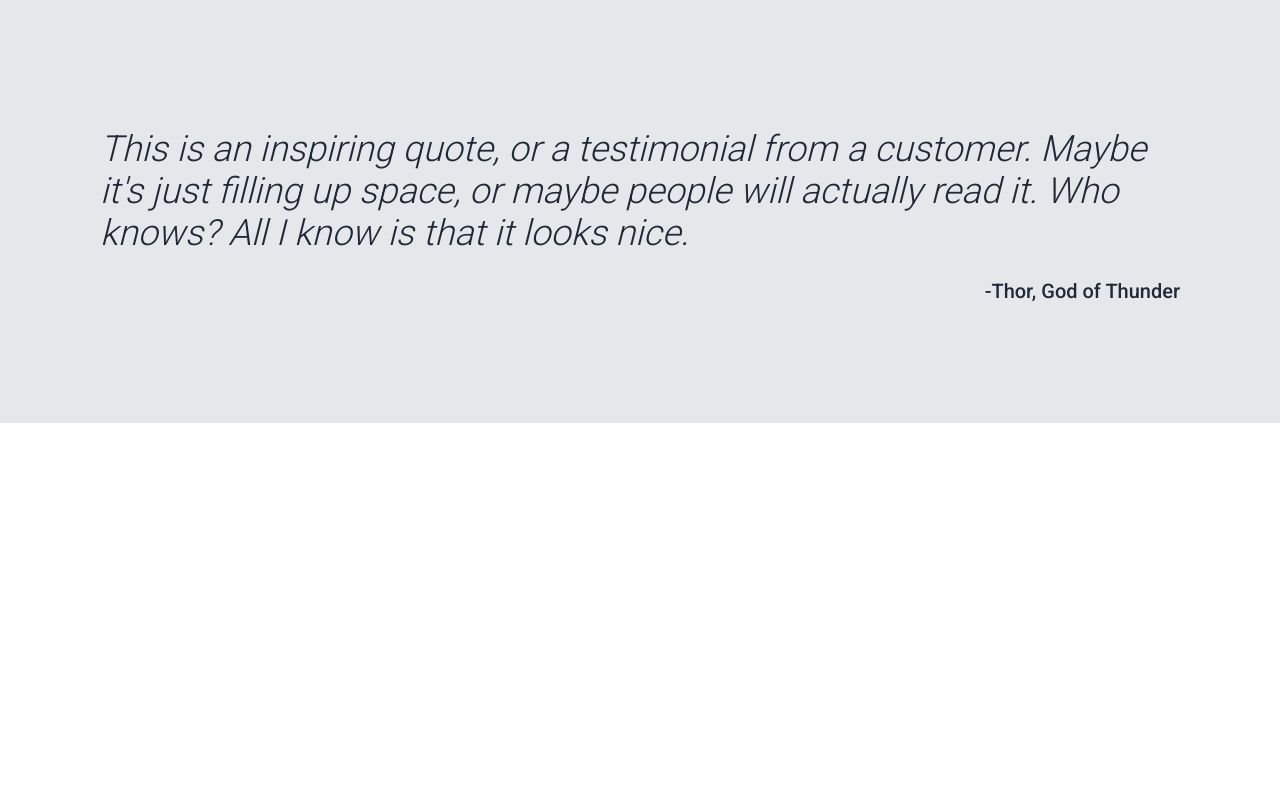
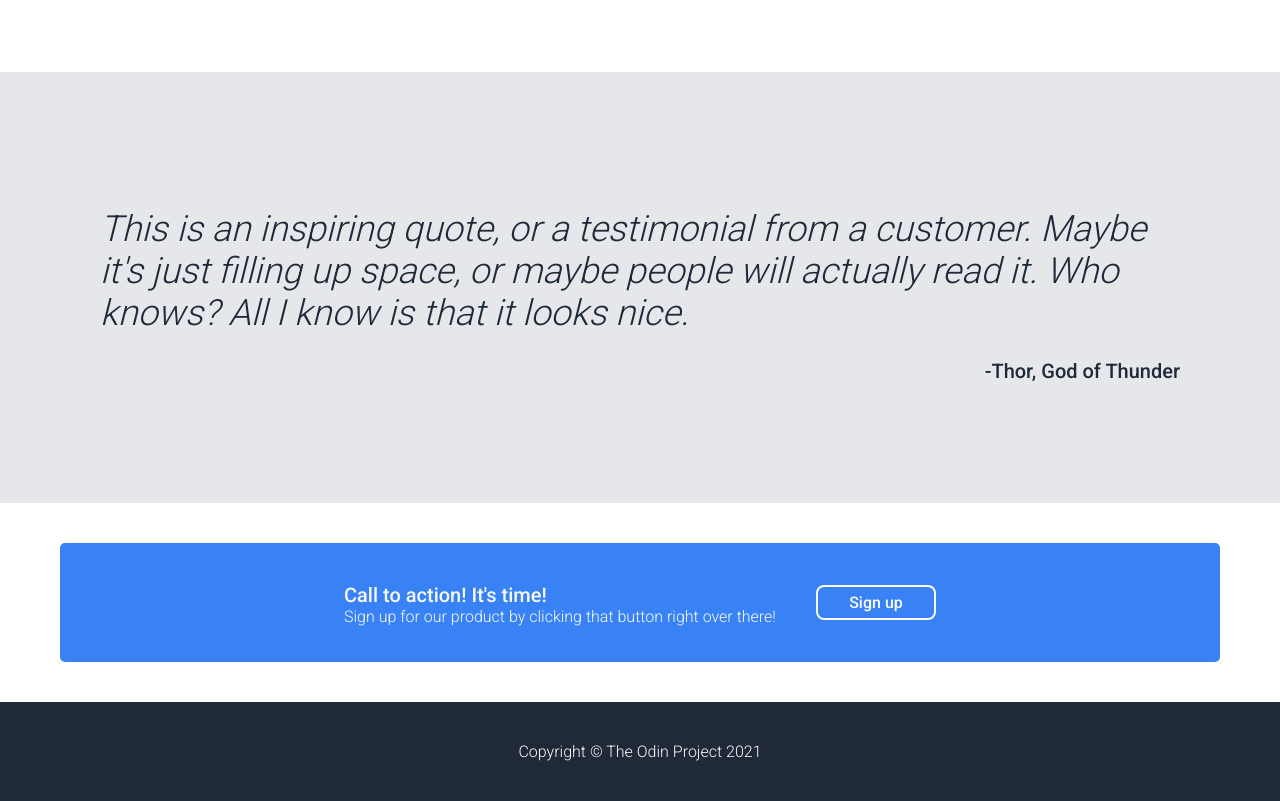
Before and after one commit to andy-jpeg/landing-page, a plain HTML site: page index.html in a window 1280 px wide. Shown: the part 786-1587 px from the top of the page. Before the commit the page ends 1209 px from the top, so only its background shows below. Drawn offline with Linux system fonts and the light colour scheme.

Commit message:
Add final bodies, footer, and touch-ups

```diff
--- a/index.html
+++ b/index.html
@@ -63,5 +63,20 @@
             <p id="quote">This is an inspiring quote, or a testimonial from a customer. Maybe it's just filling up space, or maybe people will actually read it. Who knows? All I know is that it looks nice.</p>
             <p id="quote-source">-Thor, God of Thunder</p>
         </div>
+
+        <div class="advert">
+            <div class="call-action">
+                <div class="advert-info">
+                    <p id="action-text">Call to action! It's time!</p>
+                    <p id="sign-up">Sign up for our product by clicking that button right over there!</p>
+                </div>
+
+                <button class="advert-button">Sign up</button>
+            </div>
+        </div>
+
+        <div class="footer">
+            <p class="credits">Copyright © The Odin Project 2021</p>
+        </div>
     </body>
 </html>
--- a/style.css
+++ b/style.css
@@ -58,6 +58,8 @@ body {
 .hero-image {
     width: 523px;
     height: 238px;
+    max-width: max-content;
+    max-height: max-content;
 }
 
 .subtext {
@@ -92,6 +94,7 @@ body {
 .random-info {
     display: flex;
     gap: 45px;
+    margin-bottom: 80px;
 }
 
 .info {
@@ -124,6 +127,46 @@ body {
     color: #1F2937;
 }
 
+.call-action {
+    background-color: #3882F6;
+    color: #F9FAF8;
+    border-radius: 5px;
+    font-size: 20px;
+    display: flex;
+    justify-content: center;
+    align-items: center;
+    border-top: 60px;
+    margin: 40px 60px;
+    padding: 20px;
+    gap: 40px;
+}
+
+.advert-button {
+    background-color: #3882F6;
+    border-radius: 8px;
+    border-style: solid;
+    border-color: #F9FAF8;
+    cursor: pointer;
+    height: 35px;
+    width: 120px;
+    font-size: 16px;
+    color: inherit;
+}
+
+.footer {
+    background-color: #1F2937;
+    color: #F9FAF8;
+    font-weight: 300;
+    display: flex;
+    justify-content: center;
+    align-items: center;
+    padding: 40px auto;
+}
+
+.credits {
+    margin: 40px auto;
+}
+
 #quote {
     font-size: 36px;
     margin-bottom: 5px;
@@ -135,3 +178,13 @@ body {
     font-weight: 500;
     text-align: right;
 }
+
+#action-text {
+    margin-bottom: 0px;
+}
+
+#sign-up {
+    font-weight: 300;
+    font-size: 16px;
+    margin-top: 0px;
+}
```
